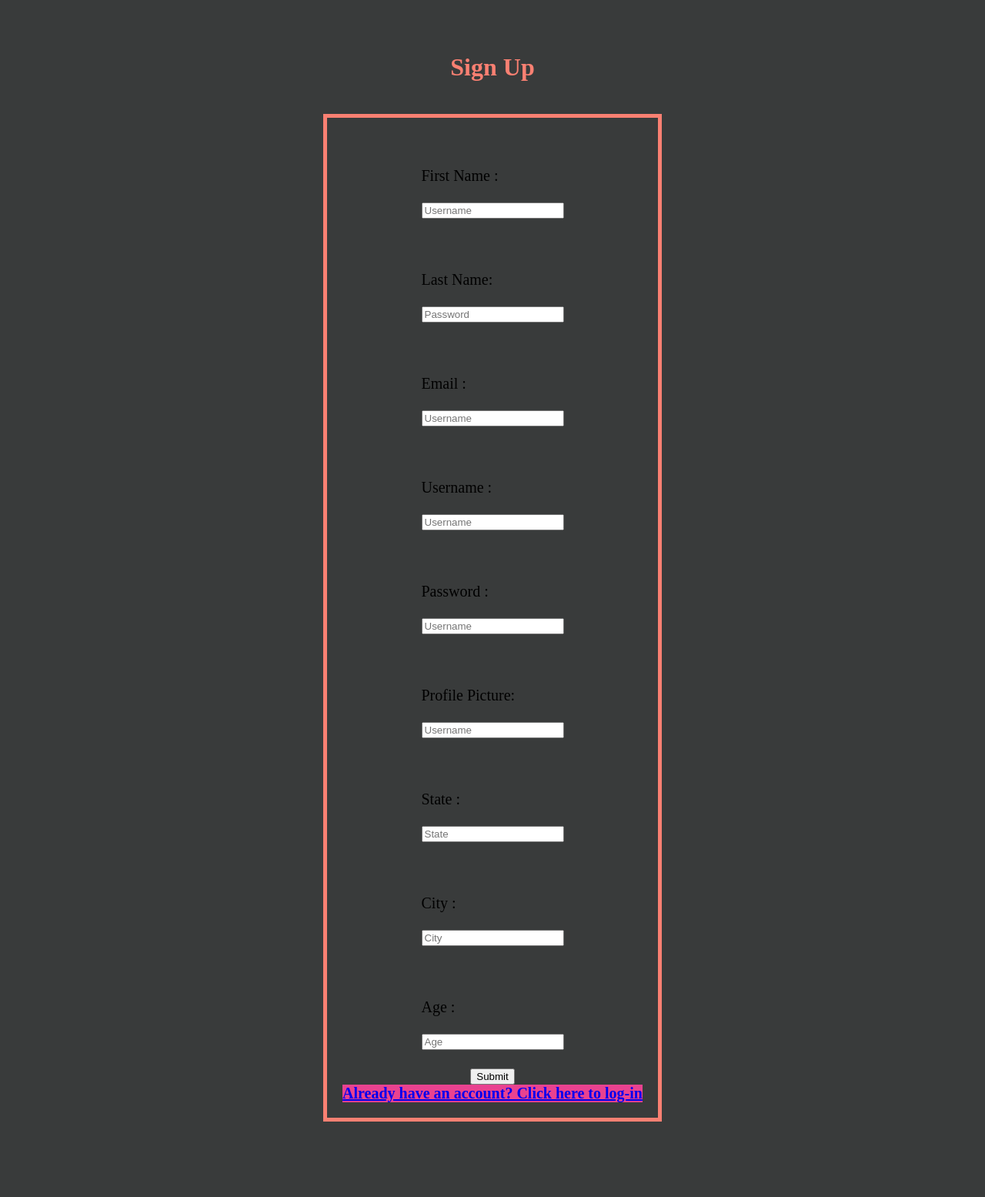
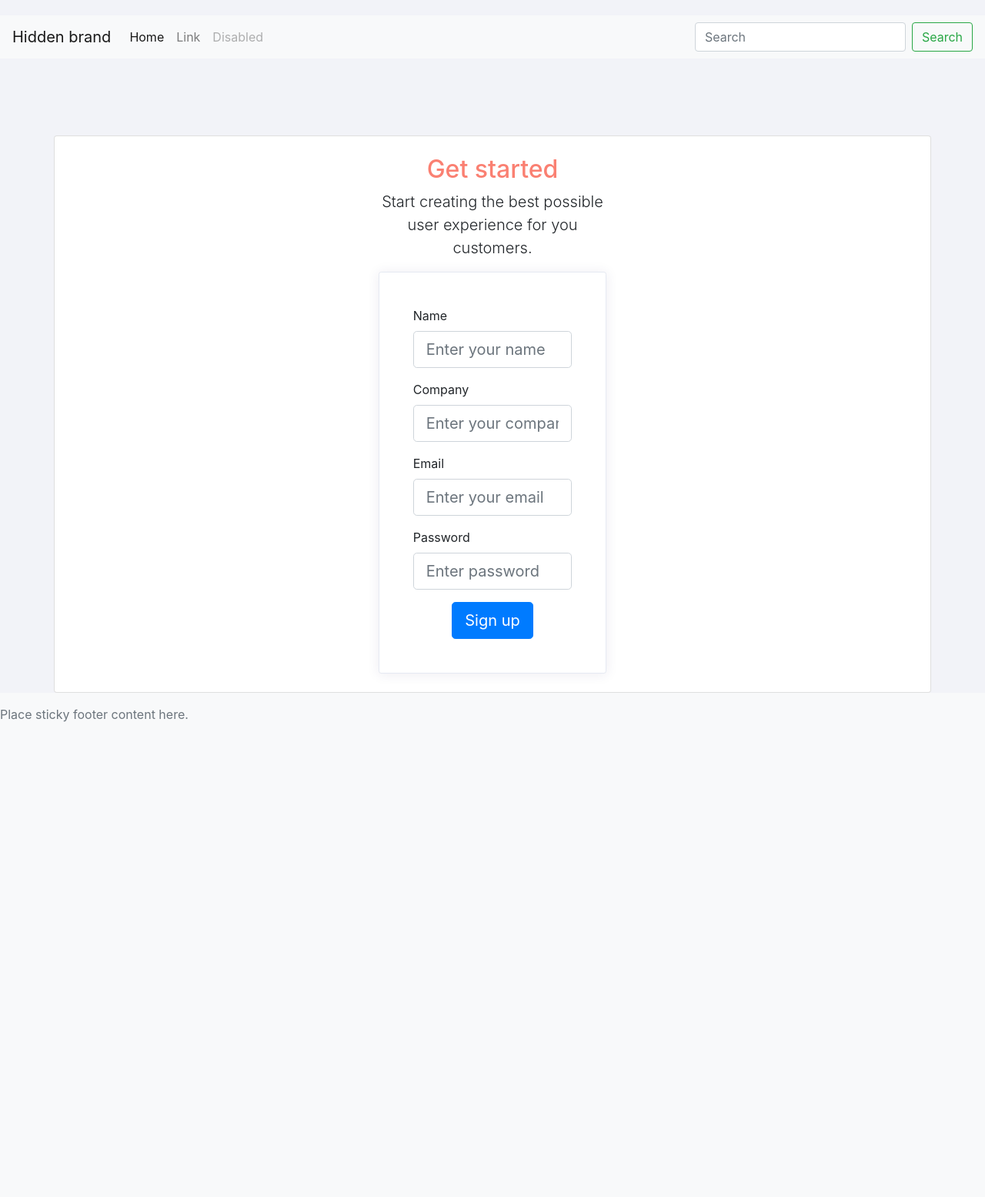
Before and after one commit to Group-12-CS546/Razors-N-Reviews, a Node project: template views/users/signup.handlebars in a window 1280 px wide. Shown: the whole page at 77% size. After the commit the page ends 938 px from the top, so only its background shows below. Run offline with Node 20 templates, Linux system fonts and the light colour scheme; the template is opened without the code that fills it, so the values that code supplies are empty; some libraries are stand-ins or nearby versions.

Commit message:
Login Handlebars updated with bootstrap and working

```diff
--- a/public/css/main.css
+++ b/public/css/main.css
@@ -1,4 +1,4 @@
-body{
+/* body{
     background-color:rgb(57, 59, 59);
 }
 .center{
@@ -10,29 +10,62 @@ body{
 .padding{
     margin:20px;
     padding:20px;
-}
-label{
+} */
+/* label{
     margin:4px;
     padding:20px;
 }
 form{
     border: 5px solid salmon;
     font-size: 20px;
+} */
+
+html,body{
+
+    margin: 0;
+    padding:0;
+    maxheight:100vh;
+
+
+}
+
+#btn-id{
+    margin-left: 75px;
+    width: 115px;
+    height: 45px;
+}
+
+.container{
+    margin-top: 100px;
+    width: 100%;
+    height:500px;
+    display: flex;
+    flex-direction: column;
+    justify-content: center;
+    align-items: center;
+    background-color: #fff;
+    background-clip: border-box;
+    border: 1px solid rgba(0,0,0,.125);
+    border-radius: 0.25rem;
 }
 
 h1{
     color: salmon;
 }
 
-#error-box{
-
+.error{
+    background: #deffde;
+    color: #ff1919;
+    margin: 10px;
+    width: 90%;
+    justify-content: center;
+    font-size: 18px;
+    font-weight: 500;
+    display: flex;
+    align-items: center;
+    padding: 7px;
 }
-.error{
-    color:red;
-    font-size:30px;
-    font-weight: 600;
-}
-
+/*
 a{
     font-size: 20px;
     font-weight:600;
@@ -56,4 +89,4 @@ p.logout{
     text-align: center;
     font-weight: 600;
     font-size: 30px;
-}
+} */
--- /dev/null
+++ b/public/css/signup.css
@@ -0,0 +1,22 @@
+body{
+    margin-top:20px;
+    background-color: #f2f3f8;
+}
+.card {
+    margin-bottom: 1.5rem;
+    box-shadow: 0 1px 15px 1px rgba(52,40,104,.08);
+}
+
+.card {
+    position: relative;
+    display: -ms-flexbox;
+    display: flex;
+    -ms-flex-direction: column;
+    flex-direction: column;
+    min-width: 0;
+    word-wrap: break-word;
+    background-color: #fff;
+    background-clip: border-box;
+    border: 1px solid #e5e9f2;
+    border-radius: .2rem;
+}
--- a/tasks/seed.js
+++ b/tasks/seed.js
@@ -11,14 +11,14 @@ const main = async() => {
 
 
     const db = await dbConnection();
-    await db.dropDatabase();
+    // await db.dropDatabase();
 
     // const user1 = await customersData.createUser("firstname","lastname","email","username","password","profilePicture","city","state","age");
     // console.log('************* User has been Added **********************');
     // console.log(user1);
     // console.log('************* User has been Added **********************');
     // console.log('----------------------------------------------------------')
-    const user3 = await customersData.createUser("hello","Hello","EMail@email.com","username88855","password","profilePicture","city","state","age");
+    const user3 = await customersData.createUser("newuser","Hello","EMail@email.com","username","password","profilePicture","city","state","age");
     console.log('************* User has been Added **********************');
     console.log(user3);
     // console.log('************* User has been Added **********************');
--- a/views/layouts/main.handlebars
+++ b/views/layouts/main.handlebars
@@ -1,12 +1,19 @@
-<!DOCTYPE html>
-<html lang="">
+
+<!doctype html>
+<html>
 <head>
-    <meta charset="utf-8">
-    <title>{{title}}</title>
-    <link rel="stylesheet" href="../../public/css/main.css">
+  <meta charset="utf-8">
+  <title>Razor's N Reviews</title>
+  <!-- Latest compiled and minified CSS -->
+  <link rel="stylesheet" href="https://stackpath.bootstrapcdn.com/bootstrap/4.3.1/css/bootstrap.min.css">
+  <link rel="stylesheet" href="../../public/css/main.css">
 </head>
 <body>
-{{{body}}}
 
+{{> navbar}}
+  {{{body}}}
+{{>footer}}
+  <!-- Latest compiled and minified JavaScript -->
+  <script src="https://stackpath.bootstrapcdn.com/bootstrap/4.3.1/js/bootstrap.min.js"></script>
 </body>
 </html>
--- /dev/null
+++ b/views/partials/footer.handlebars
@@ -0,0 +1,5 @@
+<footer class="footer mt-auto py-3 bg-light">
+  <div class="cont">
+    <span class="text-muted">Place sticky footer content here.</span>
+  </div>
+</footer>
--- /dev/null
+++ b/views/partials/navbar.handlebars
@@ -0,0 +1,24 @@
+
+<nav class="navbar navbar-expand-lg navbar-light bg-light">
+  <button class="navbar-toggler" type="button" data-toggle="collapse" data-target="#navbarTogglerDemo01" aria-controls="navbarTogglerDemo01" aria-expanded="false" aria-label="Toggle navigation">
+    <span class="navbar-toggler-icon"></span>
+  </button>
+  <div class="collapse navbar-collapse" id="navbarTogglerDemo01">
+    <a class="navbar-brand" href="#">Hidden brand</a>
+    <ul class="navbar-nav mr-auto mt-2 mt-lg-0">
+      <li class="nav-item active">
+        <a class="nav-link" href="#">Home <span class="sr-only">(current)</span></a>
+      </li>
+      <li class="nav-item">
+        <a class="nav-link" href="#">Link</a>
+      </li>
+      <li class="nav-item">
+        <a class="nav-link disabled" href="#" tabindex="-1" aria-disabled="true">Disabled</a>
+      </li>
+    </ul>
+    <form class="form-inline my-2 my-lg-0">
+      <input class="form-control mr-sm-2" type="search" placeholder="Search" aria-label="Search">
+      <button class="btn btn-outline-success my-2 my-sm-0" type="submit">Search</button>
+    </form>
+  </div>
+</nav>
--- a/views/users/signup.handlebars
+++ b/views/users/signup.handlebars
@@ -1,4 +1,5 @@
-<main>
+<link rel="stylesheet" href="../../public/css/signup.css">
+{{!-- <main>
     <div class="center">
 
     <div class="center padding">
@@ -57,4 +58,113 @@
     </div>
     </div>
 
-</main>
+</main> --}}
+
+  {{!-- <div class="container">
+ <h1>Sign Up  </h1>
+
+    <form id="signup-form" class="center padding" action="/signup" method="POST">
+       <label>
+                <p> First Name :</p>
+                <input id="username" name="firstname" placeholder="Username"/>
+                </label>
+            <label>
+            <p> Last Name:</p>
+                <input id="password"  name="lastname"placeholder="Password"/>
+            </label>
+            <label>
+                <p> Email :</p>
+                <input id="username" name="email" placeholder="Username"/>
+                </label>
+
+            <label>
+                <p> Username :</p>
+                <input id="username" name="username" placeholder="Username"/>
+                </label>
+
+            <label>
+                <p> Password :</p>
+                <input id="username" name="password" type="password" placeholder="Username"/>
+                </label>
+
+
+            <label>
+               <p> Profile Picture:</p>
+                <input id="username" name="profilePicture" placeholder="Username"/>
+                </label>
+
+            <label>
+                <p>State :</p>
+                <input id="username" name="state" placeholder="State"/>
+            </label>
+            <label>
+                <p>City :</p>
+                <input id="username" name="city" placeholder="City"/>
+            </label>
+
+            <label>
+                <p> Age :</p>
+                <input id="username" name="age" placeholder="Age"/>
+            </label>
+      <button type="submit" id="btn-id" class="btn btn-primary">Submit</button>
+    </form>
+
+
+          {{#if errorcode}}
+
+          <p class="error" >{{message}}</p>
+          {{/if}}
+
+   <div><a href="/signup">Need to register? Click here to sign-up</a></div>
+
+    </div>
+
+
+  </div> --}}
+
+
+  <div class="container h-100">
+    		<div class="row h-100">
+				<div class="col-sm-10 col-md-8 col-lg-6 mx-auto d-table h-100">
+					<div class="d-table-cell align-middle">
+
+						<div class="text-center mt-4">
+							<h1 class="h2">Get started</h1>
+							<p class="lead">
+								Start creating the best possible user experience for you customers.
+							</p>
+						</div>
+
+						<div class="card">
+							<div class="card-body">
+								<div class="m-sm-4">
+									<form>
+										<div class="form-group">
+											<label>Name</label>
+											<input class="form-control form-control-lg" type="text" name="name" placeholder="Enter your name">
+										</div>
+										<div class="form-group">
+											<label>Company</label>
+											<input class="form-control form-control-lg" type="text" name="company" placeholder="Enter your company name">
+										</div>
+										<div class="form-group">
+											<label>Email</label>
+											<input class="form-control form-control-lg" type="email" name="email" placeholder="Enter your email">
+										</div>
+										<div class="form-group">
+											<label>Password</label>
+											<input class="form-control form-control-lg" type="password" name="password" placeholder="Enter password">
+										</div>
+										<div class="text-center mt-3">
+											<a href="index.html" class="btn btn-lg btn-primary">Sign up</a>
+											<!-- <button type="submit" class="btn btn-lg btn-primary">Sign up</button> -->
+										</div>
+									</form>
+								</div>
+							</div>
+						</div>
+
+					</div>
+				</div>
+			</div>
+		</div>
```
Also changed, not shown: data/customers.js (+37 -17 lines), routes/customers.js (+9 -7 lines), views/users/login.handlebars (+55 -19 lines), views/users/logout.handlebars (+6 -21 lines).
